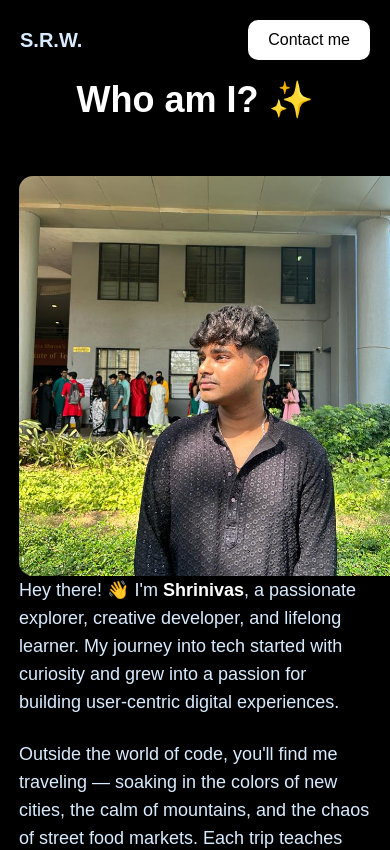
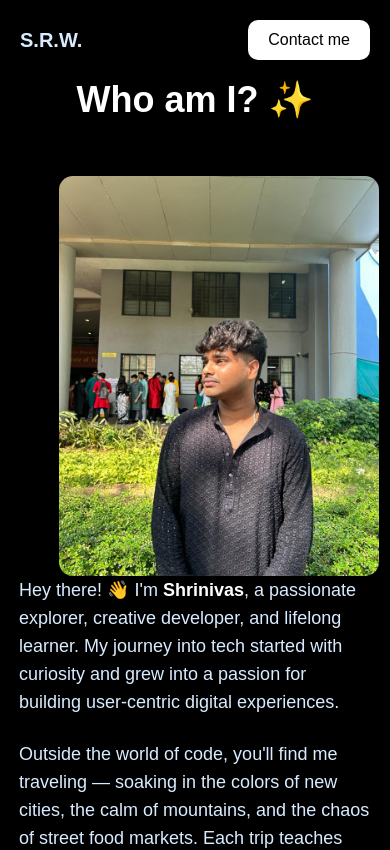
Before and after one commit to shrinivaswaney22/portfolio-v2, a Next.js app: page /travel in a window 390 px wide. Shown: the top 850 px of the page. Built offline with nearby package versions, Linux system fonts and the light colour scheme; a web font is replaced by a local one.

Commit message:
Update Summary.jsx

```diff
--- a/src/sections/travel/Summary.jsx
+++ b/src/sections/travel/Summary.jsx
@@ -6,13 +6,13 @@ const Summary = () => {
           <h2 className="text-4xl md:text-5xl font-bold text-white text-center mb-4">
             Who am I? ✨
           </h2>
-          <div className='md:flex-center lg:flex-center'>
+          <div className='md:flex-center lg:flex-center gap-5'>
             <div className="grid-2-cols gap-10 w-full items-center">
               <div className="w-100 h-100 flex justify-center">
                 <img
                 src="/portfolio.png"
                 alt="Shrinivas Portrait"
-                className="rounded-xl object-cover w-full h-full md:w-[80%] shadow-lg"
+                className="rounded-xl object-cover w-[80%]  shadow-lg"
                 />
               </div>
             </div>
```
